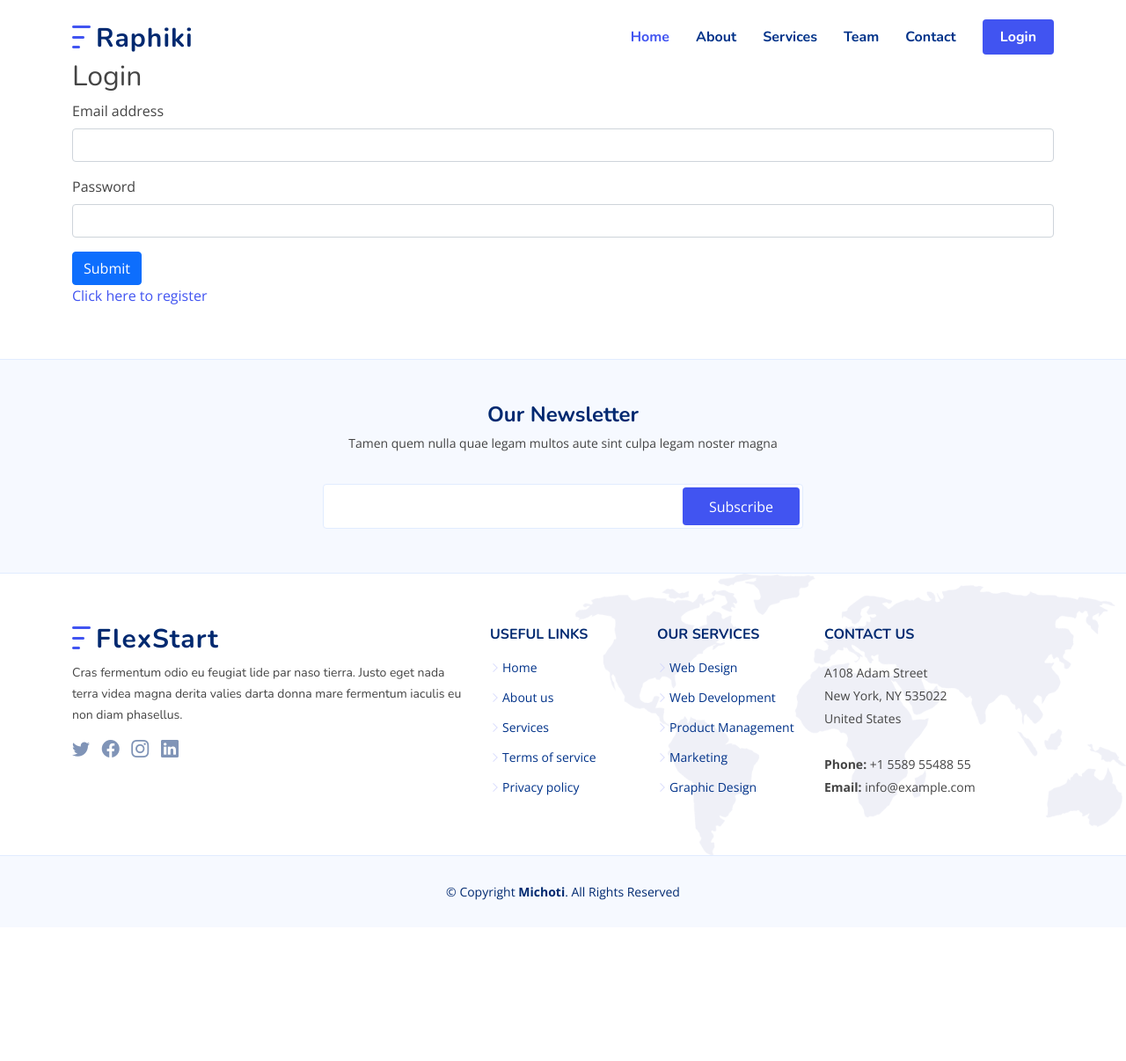
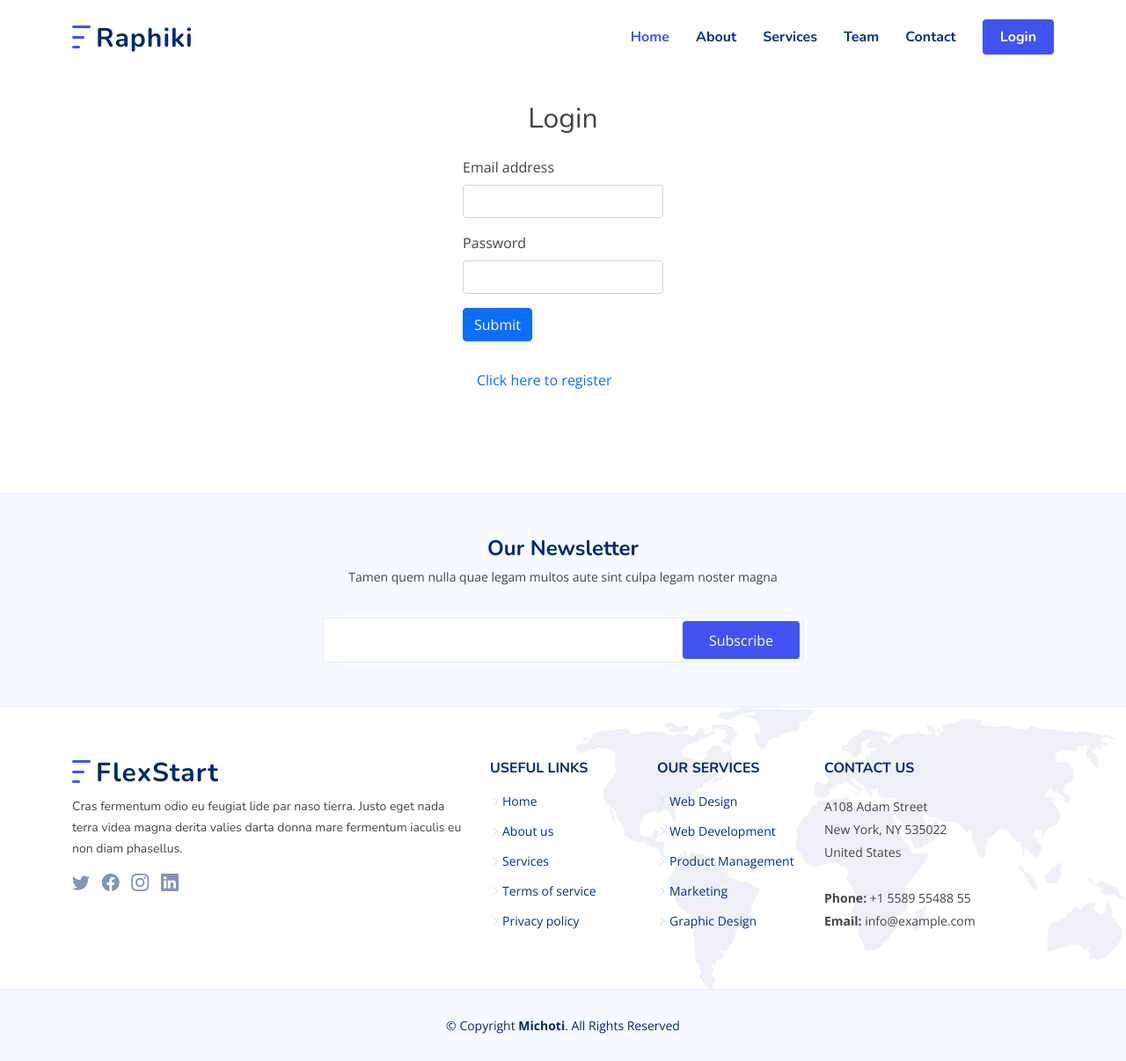
Before and after one commit to michoti/raphiki, a PHP site: page /raphiki/views/login.php in a window 1280 px wide. Shown: the whole page at 88% size. Before the commit the page ends 1023 px from the top, so only its background shows below. Run offline with PHP 8.4, Linux system fonts and the light colour scheme.

Commit message:
modified loginController

```diff
--- a/controllers/loginController.php
+++ b/controllers/loginController.php
@@ -20,9 +20,7 @@ class LoginController
         {
             $data = $result->fetch_assoc();
 
-            //$hash = $data['passwrd'];
-
-            $verify_password = password_verify($password, $data['passwrd']);
+            $verify_password = $this->comparePassword($password, $data['passwrd']);
 
             if($verify_password)
             {
--- a/views/home.php
+++ b/views/home.php
@@ -37,7 +37,7 @@ $data = $authenticated->authUserDetail();
   <header id="header" class="header fixed-top">
     <div class="container-fluid container-xl d-flex align-items-center justify-content-between">
 
-      <a href="index.php" class="logo d-flex align-items-center">
+      <a href="#" class="logo d-flex align-items-center">
         <img src="assets/img/logo.png" alt="">
         <span>Raphiki</span>
       </a>
@@ -45,10 +45,8 @@ $data = $authenticated->authUserDetail();
       <nav id="navbar" class="navbar">
         <ul>
           <li><a class="nav-link scrollto active" href="#hero">Home</a></li>
-          <li><a class="nav-link scrollto" href="#about">About</a></li>
           <li><a class="nav-link scrollto" href="#services">Services</a></li>
           <li><a class="nav-link scrollto" href="#team">Team</a></li>
-          <li><a class="nav-link scrollto" href="#contact">Contact</a></li>
             <li class="nav-item dropdown">
                 <a class="nav-link dropdown-toggle" data-bs-toggle="dropdown" href="#" role="button" aria-expanded="false"><?= $_SESSION['auth_user']['user_fname']; ?></a>
                 <ul class="dropdown-menu">
--- a/views/login.php
+++ b/views/login.php
@@ -14,7 +14,14 @@ include './partials/top_nav.php';
 
 <section>
     <div class="container">
+
+        <div class="d-flex justify-content-center align-content-center">
+
+            <div class="py-5">
+
+               <div class="pb-3 d-flex justify-content-center align-content-center">
                     <h2 class="my-2">Login</h2>
+               </div>
 
                 <?php include 'message.php'; ?>
 
@@ -29,8 +36,16 @@ include './partials/top_nav.php';
                     </div>
                     <button type="submit" name="login_btn" class="btn btn-primary">Submit</button>
                </form>
-        <a href=" <?php base_url('registration.php') ?>">Click here to register</a>
+
+               <div class="pt-4">
+                    <a class="nav-link" href=" <?php base_url('registration.php') ?>">Click here to register</a>
                </div>
+            </div>
+
+        </div>
+
+    </div>
+
 </section>
 
 </body>
```
Also changed, not shown: admin/index.php (renamed from admin/index.html, +7 -0 lines). Lines whose indentation alone changed are shown as unchanged.
